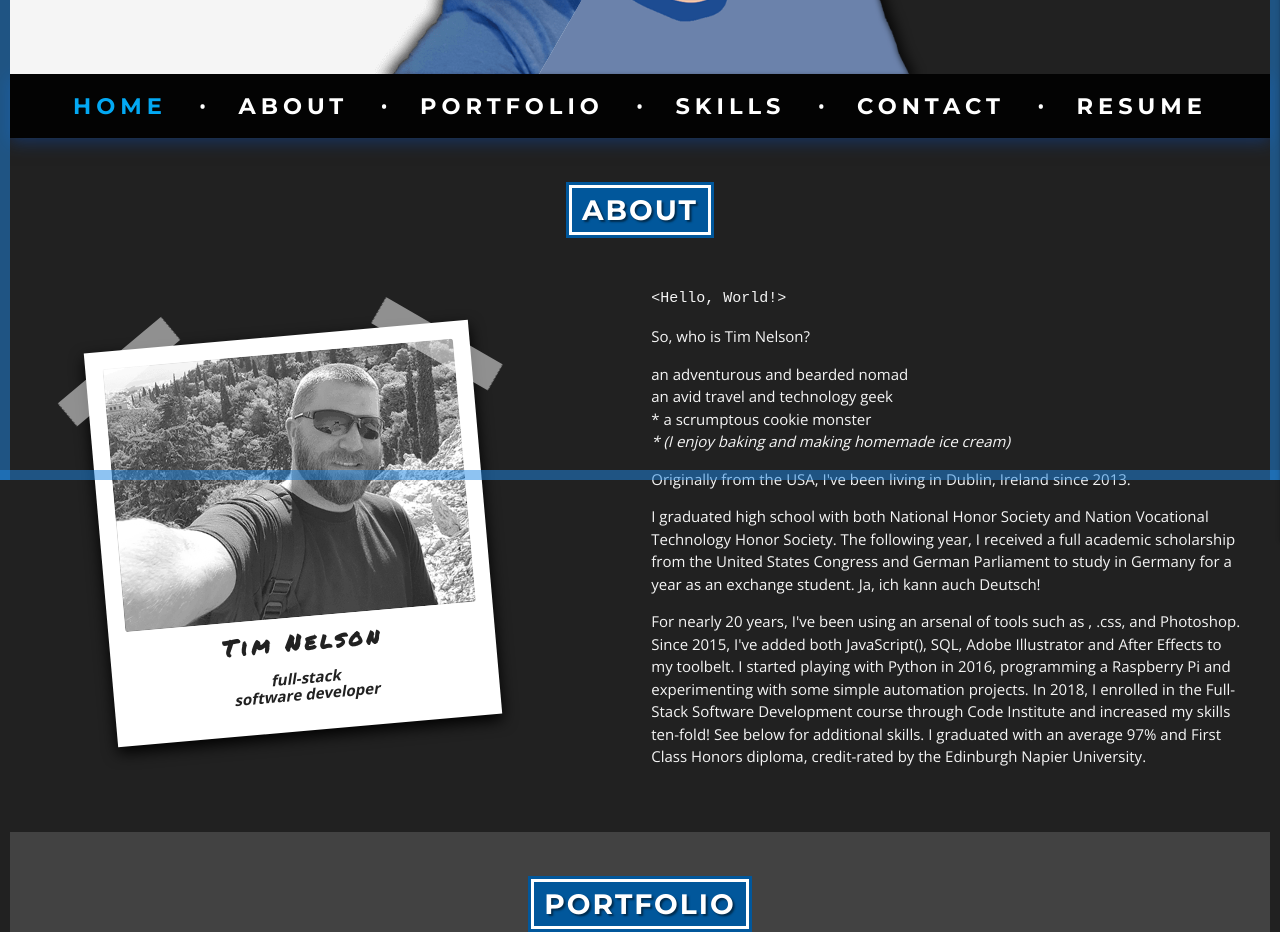
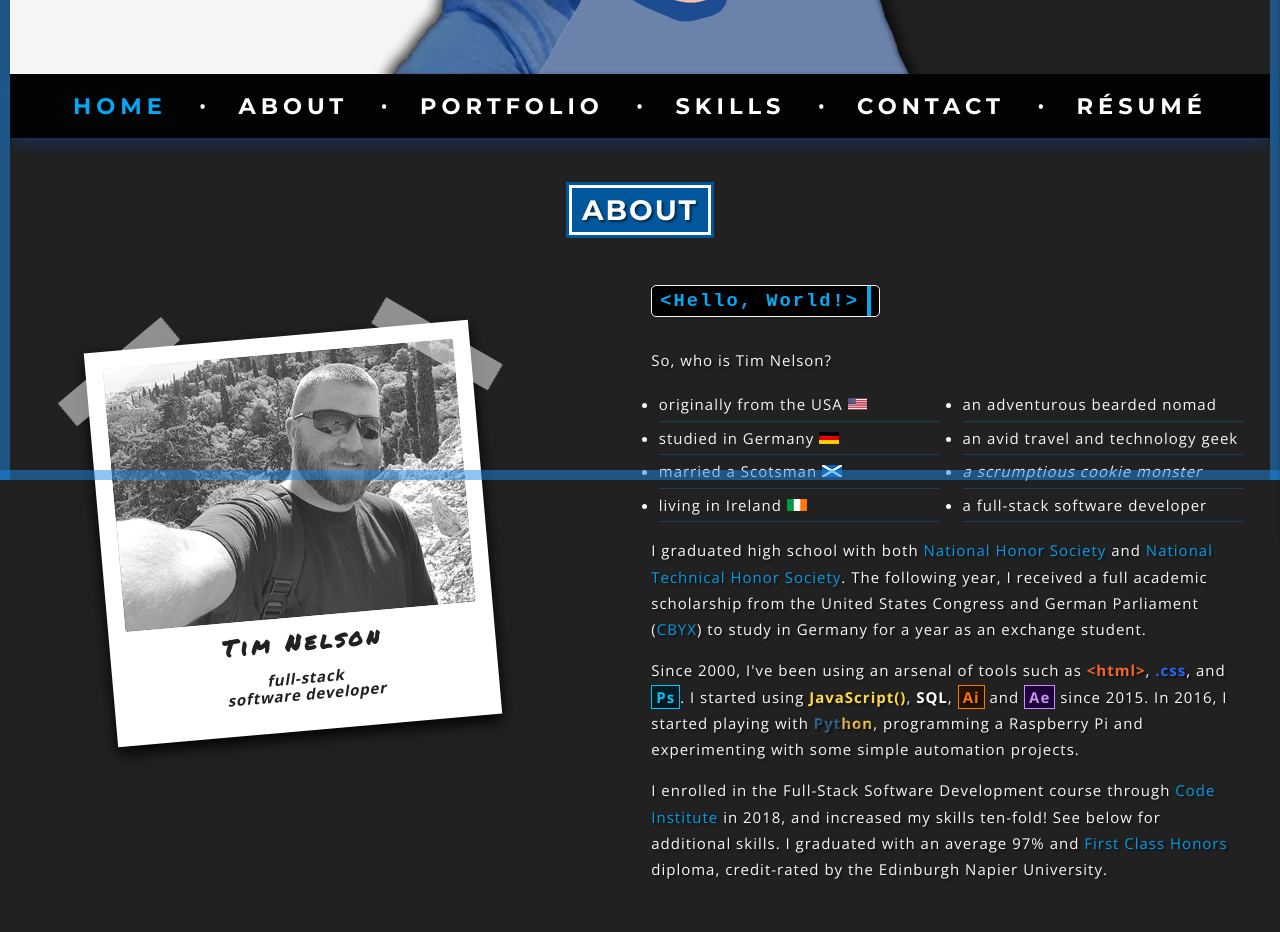
Before and after one commit to TravelTimN/2BN-Tim, a plain HTML site: page index.html in a window 1280 px wide. Shown: the part 320-1252 px from the top of the page. Drawn offline with nearby package versions, Linux system fonts and the light colour scheme.

Commit message:
Update Portfolio

```diff
--- a/index.html
+++ b/index.html
@@ -83,7 +83,7 @@
                 <li class="bullet">•</li>
                 <li><a href="#contact" title="Contact" id="navlink-contact">Contact</a></li>
                 <li class="bullet">•</li>
-                <li><a href="#resume" title="Resume" id="navlink-Resume">Resume</a></li>
+                <li><a href="#resume" title="Résumé" id="navlink-resume">Résumé</a></li>
             </ul>
         </div>
     </nav>
@@ -144,7 +144,7 @@
         <li class="sidenav-close">
             <a href="#resume">
                 <i class="fas fa-file-download fa-lg fa-fw" aria-hidden="true"></i>
-                <span class="bold upper">Resume</span>
+                <span class="bold upper">Résumé</span>
             </a>
         </li>
         <li>
@@ -181,28 +181,38 @@
                         So, who is Tim Nelson?
                     </p>
                     <ul>
-                        <li>an adventurous and bearded nomad</li>
+                        <li>originally from the USA <img src="static/img/flag-us.png" alt="USA"></li>
+                        <li>studied in Germany <img src="static/img/flag-de.png" alt="Germany"></li>
+                        <li>married a Scotsman <img src="static/img/flag-scot.png" alt="Scotland"></li>
+                        <li>living in Ireland <img src="static/img/flag-ie.png" alt="Ireland"></li>
+                        <li>an adventurous bearded nomad</li>
                         <li>an avid travel and technology geek</li>
-                        <li>* a scrumptous cookie monster</li>
+                        <li><cite title="I enjoy baking and making homemade ice cream!">a scrumptious cookie monster</cite></li>
+                        <li>a full-stack software developer</li>
                     </ul>
-                    <em>* (I enjoy baking and making homemade ice cream)</em>
                     <p>
-                        Originally from the USA, I've been living in Dublin, Ireland since 2013.
+                        I graduated high school with both
+                        <a href="https://en.wikipedia.org/wiki/National_Honor_Society" target="_blank">National Honor Society</a> and
+                        <a href="https://en.wikipedia.org/wiki/National_Technical_Honor_Society" target="_blank">National Technical Honor Society</a>.
+                        The following year, I received a full academic scholarship from the United States Congress and German Parliament
+                        (<a href="https://exchanges.state.gov/us/program/congress-bundestag-youth-exchange" target="_blank">CBYX</a>)
+                        to study in Germany for a year as an exchange student.
                     </p>
                     <p>
-                        I graduated high school with both National Honor Society and Nation Vocational Technology Honor
-                        Society. The following year, I received a full academic scholarship from the United States
-                        Congress and German Parliament to study in Germany for a year as an exchange student. Ja, ich
-                        kann auch Deutsch!
+                        Since 2000, I've been using an arsenal of tools such as
+                        <span class="html-color">&lt;html&gt;</span>, <span class="css-color">.css</span>,
+                        and <span class="ps-color">Ps</span>. I started using <span class="js-color">JavaScript()</span>,
+                        <span class="sql-color">SQL</span>, <span class="ai-color">Ai</span> and
+                        <span class="ae-color">Ae</span> since 2015. In 2016, I started playing with
+                        <span class="py-color">Python</span>, programming a Raspberry Pi and experimenting with some
+                        simple automation projects.
                     </p>
                     <p>
-                        For nearly 20 years, I've been using an arsenal of tools such as <html>, .css, and Photoshop.
-                        Since 2015, I've added both JavaScript(), SQL, Adobe Illustrator and After Effects to my
-                        toolbelt. I started playing with Python in 2016, programming a Raspberry Pi and experimenting
-                        with some simple automation projects. In 2018, I enrolled in the Full-Stack Software Development
-                        course through Code Institute and increased my skills ten-fold! See below for additional skills.
-                        I graduated with an average 97% and First Class Honors diploma, credit-rated by the Edinburgh
-                        Napier University.
+                        I enrolled in the Full-Stack Software Development course through
+                        <a href="https://codeinstitute.net/full-stack-software-development-diploma/" target="_blank">Code Institute</a>
+                        in 2018, and increased my skills ten-fold! See below for additional skills. I graduated with an average 97% and
+                        <a href="https://api.accredible.com/v1/frontend/credential_website_embed_image/certificate/13614390" target="_blank">First Class Honors</a>
+                        diploma, credit-rated by the Edinburgh Napier University.
                     </p>
                 </div>
             </div>
--- a/static/css/style.css
+++ b/static/css/style.css
@@ -11,9 +11,11 @@
     --blueDark2: 25, 118, 210;
     --blueDark3: 21, 101, 192;
     --blueDark4: 13, 71, 161;
+    --blueGreyDark4: 55, 71, 79;
     --lightBlue: 3, 169, 244;
     --lightBlueDark4: 1, 87, 155;
     --greyLight4: 245, 245, 245;
+    /* --greyDark2: 97, 97, 97; */
     --greyDark3: 66, 66, 66;
     --greyDark4: 33, 33, 33;
     --black: 0, 0, 0;
@@ -151,6 +153,10 @@ h6 {
 
 .upper {
     text-transform: uppercase;
+}
+
+cite {
+    cursor: pointer;
 }
 
 /*-----------------------------------------*/
@@ -522,8 +528,123 @@ section {
     transform: rotate(35deg) skew(0, 0) translate(0%, 10px);
 }
 
+#about {
+    letter-spacing: 1px;
+}
+
 #about p {
     margin: 1em auto;
+    line-height: 1.75em;
+    text-shadow: var(--textShadow);
+}
+
+#about p:nth-child(1) {
+    display: inline-block;
+    border: 1px solid rgba(var(--greyLight4), 1);
+    background-color: rgba(var(--black), 1);
+    font-family: Courier, monospace;
+    border-radius: 5px;
+    padding: 0;
+}
+
+kbd {
+    cursor: text;
+    color: rgba(var(--lightBlue), 1);
+    display: inline-block;
+    overflow: hidden;
+    padding: 2px 8px;
+    margin-right: 8px;
+    font-size: 1.25em;
+    font-weight: bold;
+    letter-spacing: 2px;
+    white-space: nowrap;
+    vertical-align: middle;
+    border-right: 4px solid rgba(var(--lightBlue), 1);
+    animation: typing 5s steps(30, end), blink .75s step-end infinite;
+}
+
+@keyframes typing {
+    from { width: 0%;}
+    to {width: 100%; max-width: fit-content;}
+}
+
+@keyframes blink {
+    from, to {border-right-color: transparent;}
+    50% {border-right-color: rgba(var(--lightBlue), 1);}
+}
+
+#about ul {
+    columns: 1;
+}
+
+#about ul li {
+    list-style-type: disc;
+    margin-left: 0.5em;
+    padding: 5px 0;
+    border-bottom: 1px solid rgba(var(--lightBlue), 0.25);
+}
+
+#about ul li img {
+    max-height: 12px;
+}
+
+.html-color,
+.css-color,
+.js-color,
+.py-color,
+.ps-color,
+.ai-color,
+.ae-color,
+.sql-color {
+    font-weight: bolder;
+}
+
+.html-color {
+    color: #f16529;
+}
+
+.css-color {
+    color: #2965f1;
+}
+
+.js-color {
+    color: #ffda3e;
+}
+
+.sql-color {
+    color: rgba(var(--white), 1);
+}
+
+.py-color {
+    background: linear-gradient(to right, #366E9C 0%, #366E9C 45%, #FFD03E 50%, #FFD03E 100%);
+    -webkit-text-fill-color: transparent;
+    -webkit-background-clip: text;
+    background-clip: text;
+}
+
+.ps-color,
+.ai-color,
+.ae-color {
+    padding: 1px 4px;
+    white-space: nowrap;
+}
+
+.ps-color {
+    color: #00C3F8;
+    border: 1px solid #00C3F8;
+    background-color: #001C25;
+}
+
+.ai-color {
+    color: #F87900;
+    border: 1px solid #F87900;
+    background-color: #251200;
+}
+
+.ae-color {
+    color: #CC8DF8;
+    border: 1px solid #CC8DF8;
+    background-color: #1E003E;
 }
 
 /*-----------------------------------------*/
@@ -737,7 +858,11 @@ footer {
 /*-----------------------------------------*/
 
 /* >600px Materialize Tablet size (.m) */
-@media (min-width: 600px) {}
+@media (min-width: 600px) {
+    #about ul {
+        columns: 2;
+    }
+}
 
 /* >992px Materialize Desktop size (.l) */
 @media (min-width: 992px) {}
```
Also changed, not shown: static/img/flag-de.png (added), static/img/flag-ie.png (added), static/img/flag-scot.png (added), static/img/flag-us.png (added).
